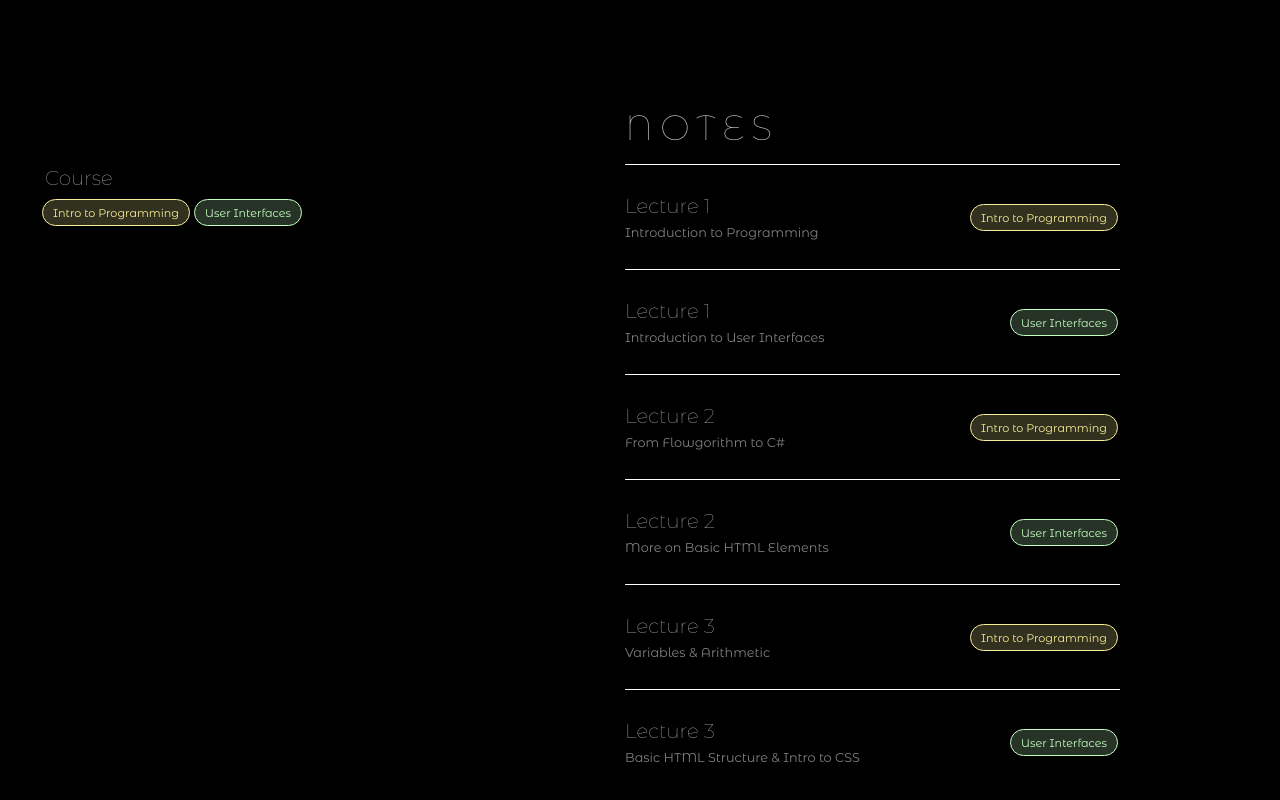
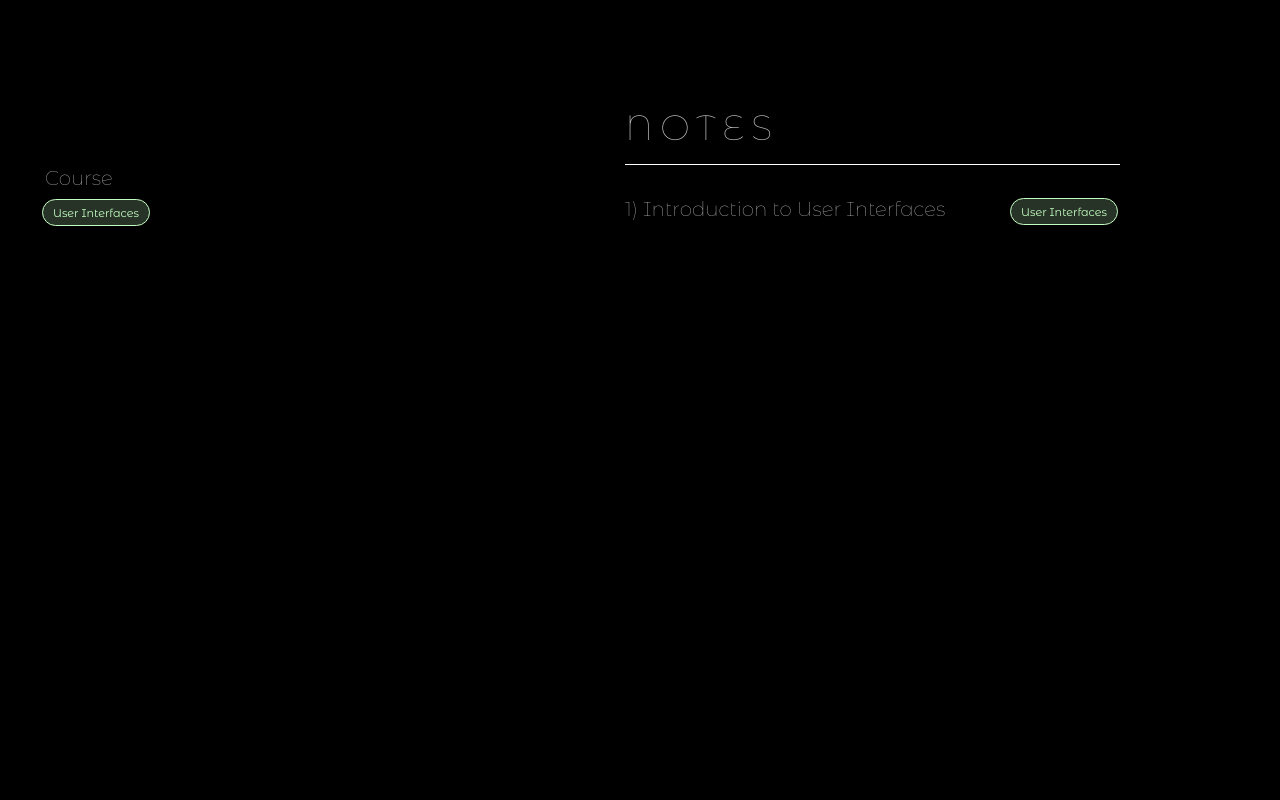
Before and after one commit to elizabeth-poggie/elizabeth-poggie, a Next.js app: page / in a window 1280 px wide. Built offline with nearby package versions, Linux system fonts and the light colour scheme.

Commit message:
rough set up lol

```diff
--- a/_content/notes2/test.md
+++ b/_content/notes2/test.md
@@ -1,12 +1,13 @@
 ---
 # General Information
 category: "User Interfaces"
+number: 1
 type: "Lecture"
 title: "Introduction to User Interfaces"
 subtitle: "as taught by Poggie"
 created: "2024-01-29T12:17:29Z"
-updated: ""
-link: { text: "slides", href: "" }
+link:
+  { text: "slides", href: "/assets/notes/W24-user-interfaces/slides/01.pdf" }
 ---
 
 # Test
--- a/pages/index.tsx
+++ b/pages/index.tsx
@@ -1,6 +1,6 @@
 import Head from "next/head";
 import Meta from "../src/views/meta/meta";
-import { ICollegeNote } from "../src/interfaces/note";
+import { ICollegeNote, INote } from "../src/interfaces/note";
 import { Notes } from "../src/views/notes/notes";
 import { getAllNotes } from "../src/utils/api";
 
@@ -22,7 +22,7 @@ import { getAllNotes } from "../src/utils/api";
 // ];
 
 interface IProps {
-  allNotes: ICollegeNote[];
+  allNotes: INote[];
 }
 
 export default function Index({ allNotes }: Readonly<IProps>) {
@@ -41,11 +41,12 @@ export default function Index({ allNotes }: Readonly<IProps>) {
 export const getStaticProps = async () => {
   const allNotes = getAllNotes([
     "slug",
+    "category",
+    "number",
+    "type",
     "title",
     "subtitle",
-    "date",
-    "course",
-    "type",
+    "created",
   ]);
 
   return {
--- a/pages/notes/[slug].tsx
+++ b/pages/notes/[slug].tsx
@@ -19,9 +19,7 @@ export default function NoteDetailsPage({
     <>
       <Meta />
       <Head>
-        <title>
-          {noteDetails.title} - {noteDetails.course}
-        </title>
+        <title>{noteDetails.title}</title>
       </Head>
       <NoteDetails
         noteDetails={noteDetails}
--- a/src/interfaces/note.ts
+++ b/src/interfaces/note.ts
@@ -11,6 +11,7 @@ interface ILink {
  * @member {string} subtitle subheader
  * @member {string} category group of belonging
  * @member {string} type type of content
+ * @member {string} number number in series
  * @member {string} created date of creation
  * @member {string} updated date of update
  * @member {string} coverSrc path to cover image
@@ -47,6 +48,11 @@ export interface INote {
    */
   type: string;
   /**
+   * number in series
+   * @example 1
+   */
+  number: number; // TODO - maybe replace with better logic in the future
+  /**
    * Date of creation in UTC
    */
   created: string;
--- a/src/utils/api.ts
+++ b/src/utils/api.ts
@@ -5,6 +5,7 @@ import matter from "gray-matter";
 export const projectDirectory = join(process.cwd(), "_content/projects/");
 export const artDirectory = join(process.cwd(), "_content/art/");
 export const noteDirectory = join(process.cwd(), "_content/notes/");
+export const note2Directory = join(process.cwd(), "_content/notes2/");
 
 // Read Directory Slugs
 export function getSlugs(directory: string) {
@@ -62,7 +63,7 @@ export function getAllArt(fields: string[] = []) {
 }
 
 export function getAllNotes(fields: string[] = []) {
-  const slugs = getSlugs(noteDirectory);
-  const notes = slugs.map((slug) => getBySlug(slug, fields, noteDirectory));
+  const slugs = getSlugs(note2Directory);
+  const notes = slugs.map((slug) => getBySlug(slug, fields, note2Directory));
   return notes;
 }
--- a/src/views/notes/notes.tsx
+++ b/src/views/notes/notes.tsx
@@ -4,11 +4,11 @@ import { ListItem } from "../../components/display/list-item/list-item";
 import { PillButton } from "../../components/inputs/pill-button/pill-button";
 import { ListLayout } from "../../components/layout/list-layout/list-layout";
 import { Text } from "../../components/typography/text/text";
-import { ICollegeNote } from "../../interfaces/note";
+import { ICollegeNote, INote } from "../../interfaces/note";
 import styles from "./notes.module.scss";
 
 interface IProps {
-  allNotes: ICollegeNote[];
+  allNotes: INote[];
 }
 
 /**
@@ -22,8 +22,8 @@ interface IProps {
 /**
  * * * * * * * * * * * * * * * * * * * * * * * * * * * * * * * * * * * * * * *
  *
- * - Category
- *    - Sub Category
+ * - Family
+ *    - Category
  *      - Color                         (e.g. yellow, green, blue - can be automated with a script)
  *      - Primary types []              (e.g. left column in Note)
  *      - Secondary types []            (e.g. right column in Note)
@@ -65,7 +65,7 @@ interface IProps {
 
 // List of supported filters lol
 export const filterToColorMap = {
-  // Courses
+  // Categories
   "User Interfaces": "green",
   "Intro to Programming": "yellow",
 };
@@ -77,23 +77,18 @@ export function Notes({ allNotes }: IProps) {
   const renderList = () => {
     return (
       <>
-        {filteredNotes.map((note: ICollegeNote, i: number) => {
+        {filteredNotes.map((note: INote, i: number) => {
           return (
             <div key={note.slug}>
               <ListItem
-                title={note.title}
+                title={`${note.number}) ${note.title}`}
                 href={`/notes/${note.slug}`}
                 rightContent={
                   <PillButton
-                    color={filterToColorMap[note.course]}
-                    title={note.course}
+                    color={filterToColorMap[note.category]}
+                    title={note.category}
                     onClick={() => null}
                   />
-                }
-                subContent={
-                  <Text variant="subheading" color="grey">
-                    {note.subtitle}
-                  </Text>
                 }
               />
               {i === filteredNotes.length - 1 ? null : <HorizontalLine />}
@@ -108,7 +103,7 @@ export function Notes({ allNotes }: IProps) {
   // TODO - ...and that the styling of things that are active is different lol
   const setNotes = (filter: string) => {
     const newFilterNotes = allNotes.filter(
-      (note) => note.type === filter || note.course === filter
+      (note) => note.type === filter || note.category === filter
     );
     setFilteredNotes(newFilterNotes);
   };
@@ -119,7 +114,7 @@ export function Notes({ allNotes }: IProps) {
     };
 
     const filters: string[] = [
-      ...allNotes.map((note: ICollegeNote) => {
+      ...allNotes.map((note: INote) => {
         return note[filterType];
       }),
     ].filter(onlyUnique);
@@ -128,7 +123,7 @@ export function Notes({ allNotes }: IProps) {
       <article>
         <header className={styles.filterHeader}>
           <Text variant="h2" style="capitalize">
-            {filterType}
+            Course
           </Text>
         </header>
         {filters.map((filter: string) => {
@@ -147,7 +142,7 @@ export function Notes({ allNotes }: IProps) {
 
   // TODO - support more types
   const renderFilters = () => {
-    return <>{renderFilterRow("course")}</>;
+    return <>{renderFilterRow("category")}</>;
   };
 
   return (
```
